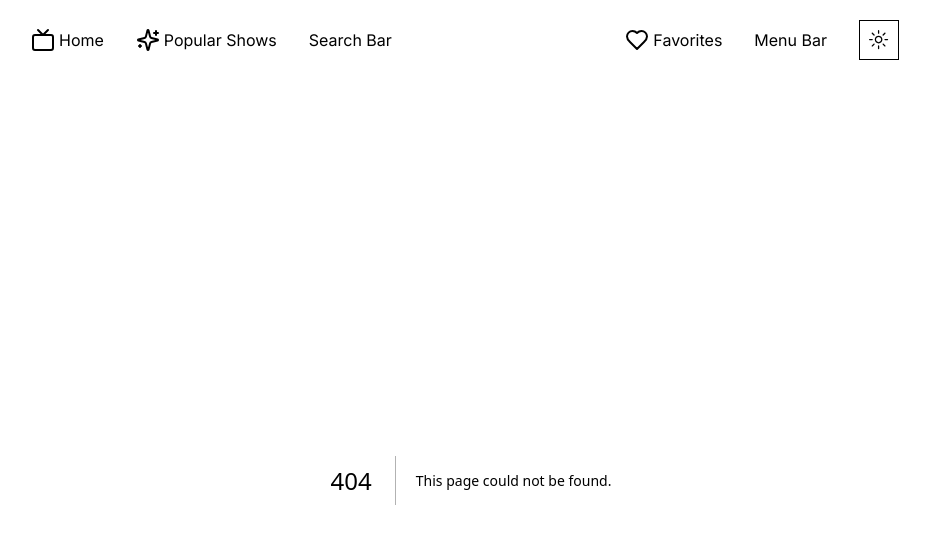
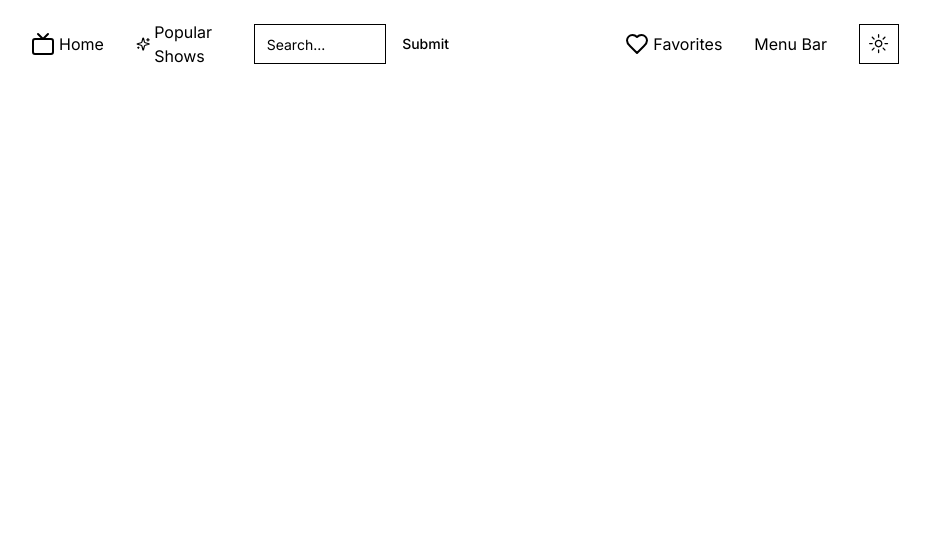
Before and after one commit to samlee088/random-episode-roulette, a Next.js app: page /favorites in a window 1280 px wide. Before the commit this address had no page. Shown: the top 544 px of the page, without its empty margins (169-1099 px from the left). Built offline with nearby package versions, Linux system fonts and the light colour scheme.

Commit message:
updates with header styling, able to navigate to different pages

```diff
--- /dev/null
+++ b/app/(tv)/popularShows/page.tsx
@@ -0,0 +1,7 @@
+import React from "react";
+
+function PopularShows() {
+  return <div></div>;
+}
+
+export default PopularShows;
--- /dev/null
+++ b/app/(tv)/search/[searchId]/page.tsx
@@ -0,0 +1,12 @@
+import React from "react";
+
+type Props = {
+  params: {
+    searchInput: string;
+  };
+};
+function SearchPage({ params: { searchInput } }: Props) {
+  return <div></div>;
+}
+
+export default SearchPage;
--- /dev/null
+++ b/app/(user)/favorites/page.tsx
@@ -0,0 +1,7 @@
+import React from "react";
+
+function FavoritesPage() {
+  return <div></div>;
+}
+
+export default FavoritesPage;
--- a/components/Header.tsx
+++ b/components/Header.tsx
@@ -3,6 +3,7 @@
 import Link from "next/link";
 import DarkModeToggle from "./DarkModeToggle";
 import { Heart, Sparkles, Tv } from "lucide-react";
+import { SearchBar } from "./SearchBar";
 
 function Header() {
   return (
@@ -21,7 +22,9 @@
               <div>Popular Shows</div>
             </div>
           </Link>
-          <div>Search Bar</div>
+          <div className="flex w-full max-w-sm items-center space-x-2">
+            <SearchBar />
+          </div>
         </div>
         <div className="flex-1 flex items-center justify-end space-x-8">
           <Link href={"/favorites"} prefetch={false}>
--- /dev/null
+++ b/components/SearchBar.tsx
@@ -0,0 +1,67 @@
+"use client";
+
+import { zodResolver } from "@hookform/resolvers/zod";
+import { useForm } from "react-hook-form";
+import { z } from "zod";
+
+import { Button } from "@/components/ui/button";
+import {
+  Form,
+  FormControl,
+  FormDescription,
+  FormField,
+  FormItem,
+  FormLabel,
+  FormMessage,
+} from "@/components/ui/form";
+import { Input } from "@/components/ui/input";
+import { useRouter } from "next/navigation";
+
+const FormSchema = z.object({
+  searchInput: z.string().min(1, {
+    message: "Username must be at least 1 character.",
+  }),
+});
+
+export function SearchBar() {
+  const router = useRouter();
+
+  const form = useForm<z.infer<typeof FormSchema>>({
+    resolver: zodResolver(FormSchema),
+    defaultValues: {
+      searchInput: "",
+    },
+  });
+
+  function onSubmit(data: z.infer<typeof FormSchema>) {
+    console.log(data);
+    router.push(`/search/${data.searchInput}`);
+    form.reset();
+  }
+
+  return (
+    <Form {...form}>
+      <form
+        onSubmit={form.handleSubmit(onSubmit)}
+        className="flex justify-center items-center  "
+      >
+        <FormField
+          control={form.control}
+          name="searchInput"
+          render={({ field }) => (
+            <FormItem>
+              <FormControl>
+                <Input placeholder="Search..." {...field} />
+              </FormControl>
+
+              <FormMessage />
+            </FormItem>
+          )}
+        />
+        <Button type="submit" className="items-center">
+          Submit
+        </Button>
+      </form>
+    </Form>
+  );
+}
--- /dev/null
+++ b/components/ui/form.tsx
@@ -0,0 +1,176 @@
+import * as React from "react"
+import * as LabelPrimitive from "@radix-ui/react-label"
+import { Slot } from "@radix-ui/react-slot"
+import {
+  Controller,
+  ControllerProps,
+  FieldPath,
+  FieldValues,
+  FormProvider,
+  useFormContext,
+} from "react-hook-form"
+
+import { cn } from "@/lib/utils"
+import { Label } from "@/components/ui/label"
+
+const Form = FormProvider
+
+type FormFieldContextValue<
+  TFieldValues extends FieldValues = FieldValues,
+  TName extends FieldPath<TFieldValues> = FieldPath<TFieldValues>
+> = {
+  name: TName
+}
+
+const FormFieldContext = React.createContext<FormFieldContextValue>(
+  {} as FormFieldContextValue
+)
+
+const FormField = <
+  TFieldValues extends FieldValues = FieldValues,
+  TName extends FieldPath<TFieldValues> = FieldPath<TFieldValues>
+>({
+  ...props
+}: ControllerProps<TFieldValues, TName>) => {
+  return (
+    <FormFieldContext.Provider value={{ name: props.name }}>
+      <Controller {...props} />
+    </FormFieldContext.Provider>
+  )
+}
+
+const useFormField = () => {
+  const fieldContext = React.useContext(FormFieldContext)
+  const itemContext = React.useContext(FormItemContext)
+  const { getFieldState, formState } = useFormContext()
+
+  const fieldState = getFieldState(fieldContext.name, formState)
+
+  if (!fieldContext) {
+    throw new Error("useFormField should be used within <FormField>")
+  }
+
+  const { id } = itemContext
+
+  return {
+    id,
+    name: fieldContext.name,
+    formItemId: `${id}-form-item`,
+    formDescriptionId: `${id}-form-item-description`,
+    formMessageId: `${id}-form-item-message`,
+    ...fieldState,
+  }
+}
+
+type FormItemContextValue = {
+  id: string
+}
+
+const FormItemContext = React.createContext<FormItemContextValue>(
+  {} as FormItemContextValue
+)
+
+const FormItem = React.forwardRef<
+  HTMLDivElement,
+  React.HTMLAttributes<HTMLDivElement>
+>(({ className, ...props }, ref) => {
+  const id = React.useId()
+
+  return (
+    <FormItemContext.Provider value={{ id }}>
+      <div ref={ref} className={cn("space-y-2", className)} {...props} />
+    </FormItemContext.Provider>
+  )
+})
+FormItem.displayName = "FormItem"
+
+const FormLabel = React.forwardRef<
+  React.ElementRef<typeof LabelPrimitive.Root>,
+  React.ComponentPropsWithoutRef<typeof LabelPrimitive.Root>
+>(({ className, ...props }, ref) => {
+  const { error, formItemId } = useFormField()
+
+  return (
+    <Label
+      ref={ref}
+      className={cn(error && "text-destructive", className)}
+      htmlFor={formItemId}
+      {...props}
+    />
+  )
+})
+FormLabel.displayName = "FormLabel"
+
+const FormControl = React.forwardRef<
+  React.ElementRef<typeof Slot>,
+  React.ComponentPropsWithoutRef<typeof Slot>
+>(({ ...props }, ref) => {
+  const { error, formItemId, formDescriptionId, formMessageId } = useFormField()
+
+  return (
+    <Slot
+      ref={ref}
+      id={formItemId}
+      aria-describedby={
+        !error
+          ? `${formDescriptionId}`
+          : `${formDescriptionId} ${formMessageId}`
+      }
+      aria-invalid={!!error}
+      {...props}
+    />
+  )
+})
+FormControl.displayName = "FormControl"
+
+const FormDescription = React.forwardRef<
+  HTMLParagraphElement,
+  React.HTMLAttributes<HTMLParagraphElement>
+>(({ className, ...props }, ref) => {
+  const { formDescriptionId } = useFormField()
+
+  return (
+    <p
+      ref={ref}
+      id={formDescriptionId}
+      className={cn("text-sm text-muted-foreground", className)}
+      {...props}
+    />
+  )
+})
+FormDescription.displayName = "FormDescription"
+
+const FormMessage = React.forwardRef<
+  HTMLParagraphElement,
+  React.HTMLAttributes<HTMLParagraphElement>
+>(({ className, children, ...props }, ref) => {
+  const { error, formMessageId } = useFormField()
+  const body = error ? String(error?.message) : children
+
+  if (!body) {
+    return null
+  }
+
+  return (
+    <p
+      ref={ref}
+      id={formMessageId}
+      className={cn("text-sm font-medium text-destructive", className)}
+      {...props}
+    >
+      {body}
+    </p>
+  )
+})
+FormMessage.displayName = "FormMessage"
+
+export {
+  useFormField,
+  Form,
+  FormItem,
+  FormLabel,
+  FormControl,
+  FormDescription,
+  FormMessage,
+  FormField,
+}
--- /dev/null
+++ b/components/ui/input.tsx
@@ -0,0 +1,25 @@
+import * as React from "react"
+
+import { cn } from "@/lib/utils"
+
+export interface InputProps
+  extends React.InputHTMLAttributes<HTMLInputElement> {}
+
+const Input = React.forwardRef<HTMLInputElement, InputProps>(
+  ({ className, type, ...props }, ref) => {
+    return (
+      <input
+        type={type}
+        className={cn(
+          "flex h-10 w-full rounded-md border border-input bg-background px-3 py-2 text-sm ring-offset-background file:border-0 file:bg-transparent file:text-sm file:font-medium placeholder:text-muted-foreground focus-visible:outline-none focus-visible:ring-2 focus-visible:ring-ring focus-visible:ring-offset-2 disabled:cursor-not-allowed disabled:opacity-50",
+          className
+        )}
+        ref={ref}
+        {...props}
+      />
+    )
+  }
+)
+Input.displayName = "Input"
+
+export { Input }
--- /dev/null
+++ b/components/ui/label.tsx
@@ -0,0 +1,26 @@
+"use client"
+
+import * as React from "react"
+import * as LabelPrimitive from "@radix-ui/react-label"
+import { cva, type VariantProps } from "class-variance-authority"
+
+import { cn } from "@/lib/utils"
+
+const labelVariants = cva(
+  "text-sm font-medium leading-none peer-disabled:cursor-not-allowed peer-disabled:opacity-70"
+)
+
+const Label = React.forwardRef<
+  React.ElementRef<typeof LabelPrimitive.Root>,
+  React.ComponentPropsWithoutRef<typeof LabelPrimitive.Root> &
+    VariantProps<typeof labelVariants>
+>(({ className, ...props }, ref) => (
+  <LabelPrimitive.Root
+    ref={ref}
+    className={cn(labelVariants(), className)}
+    {...props}
+  />
+))
+Label.displayName = LabelPrimitive.Root.displayName
+
+export { Label }
--- a/package.json
+++ b/package.json
@@ -9,8 +9,10 @@
     "lint": "next lint"
   },
   "dependencies": {
+    "@hookform/resolvers": "^3.3.4",
     "@radix-ui/react-dropdown-menu": "^2.0.6",
     "@radix-ui/react-icons": "^1.3.0",
+    "@radix-ui/react-label": "^2.0.2",
     "@radix-ui/react-slot": "^1.0.2",
     "class-variance-authority": "^0.7.0",
     "clsx": "^2.1.0",
@@ -19,8 +21,10 @@
     "next-themes": "^0.3.0",
     "react": "^18",
     "react-dom": "^18",
+    "react-hook-form": "^7.51.1",
     "tailwind-merge": "^2.2.2",
-    "tailwindcss-animate": "^1.0.7"
+    "tailwindcss-animate": "^1.0.7",
+    "zod": "^3.22.4"
   },
   "devDependencies": {
     "@types/node": "^20",
```
Also changed, not shown: 1 other file (tests, documents, lock files or other folders).
